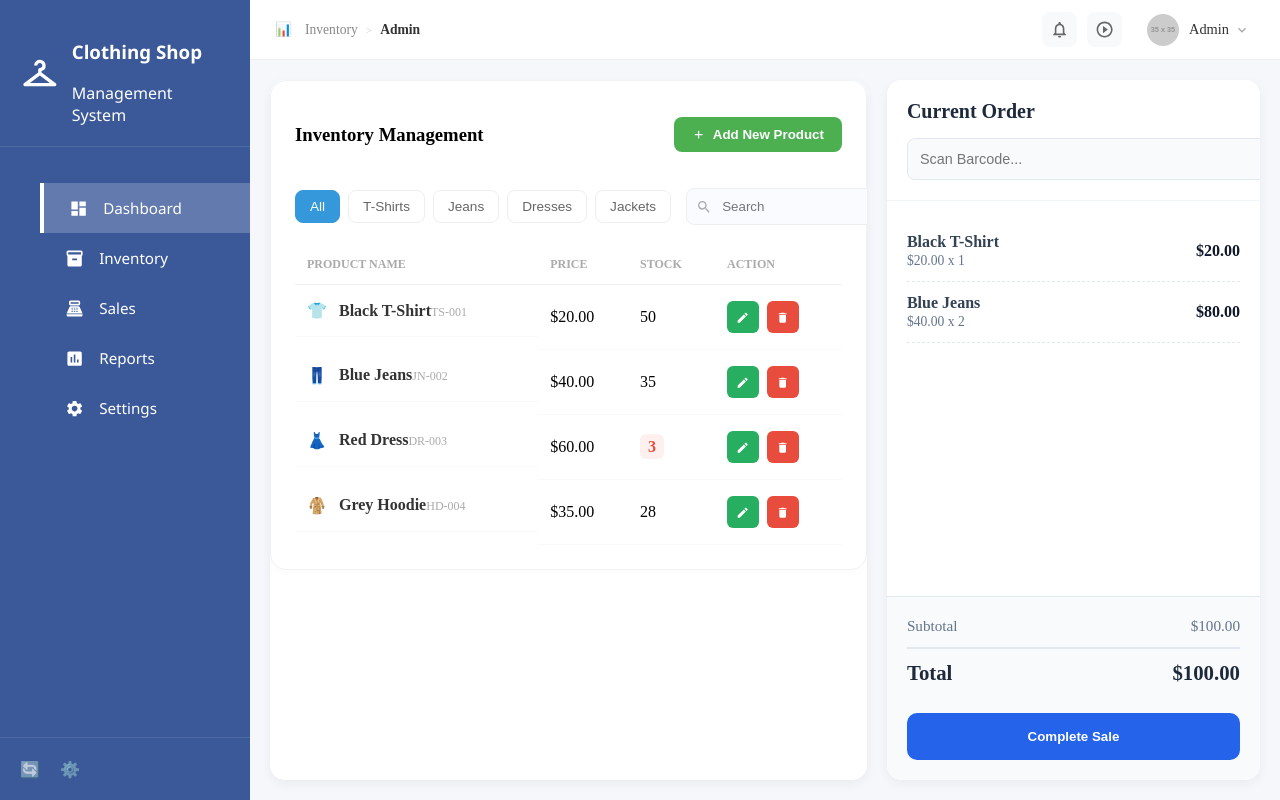
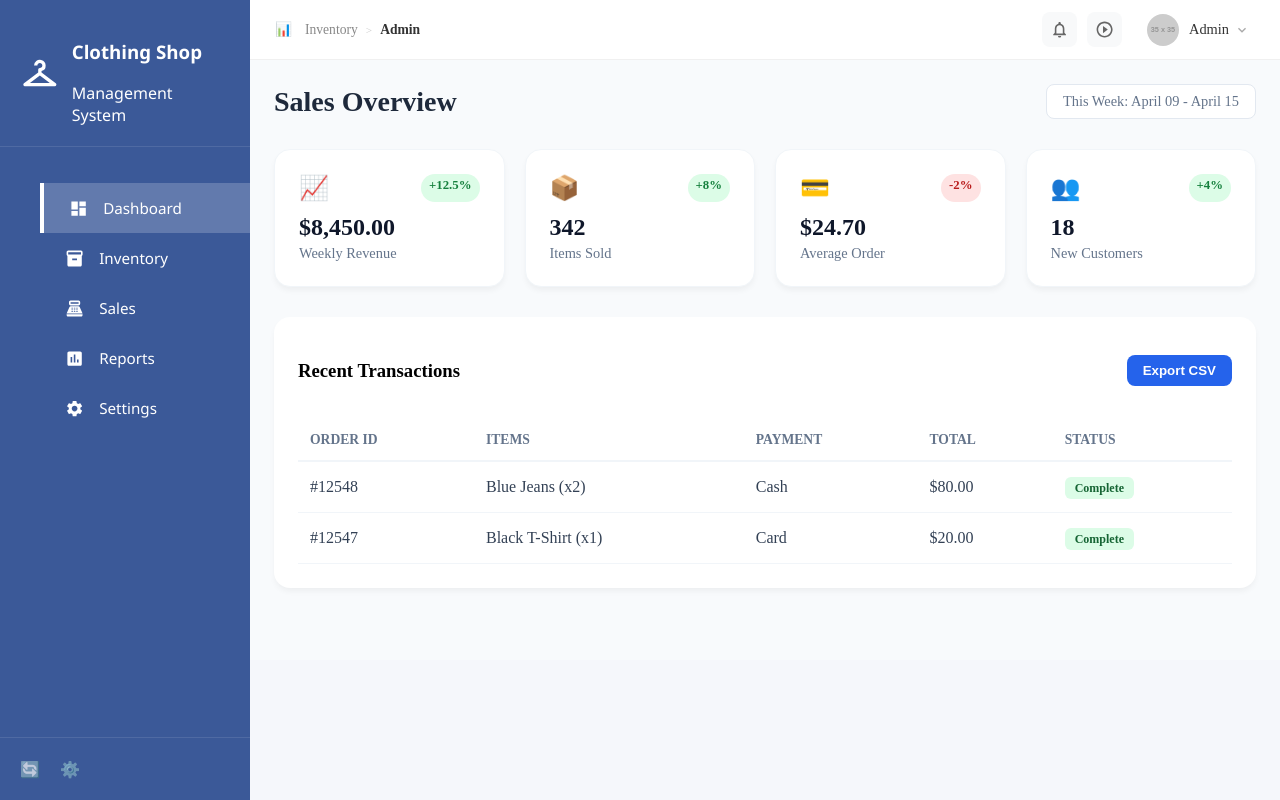
Before and after one commit to RasikaMadushanka/cloth_shop, a React (Vite) app: page / in a window 1280 px wide. Built offline with nearby package versions, Linux system fonts and the light colour scheme.

Commit message:
sales overview component add css

```diff
--- a/src/App.tsx
+++ b/src/App.tsx
@@ -2,6 +2,7 @@ import './App.css'
 import InventoryBilling from './components/inventory/inventoryBilling/InventoryBilling'
 import ItemManagement from './components/inventory/ItemManagement'
 import Clothnav from './components/navbar/Clothnav'
+import Sales from './components/Sales/Sales'
 import Topheader from './components/topheader/Topheader'
 
 function App() {
@@ -10,16 +11,8 @@ function App() {
       <Clothnav />
       <div className="main-content">
         <Topheader />
-        <div className="inventory-row">
-          {/* LEFT SIDE: Management & Product Grid */}
-          <div className="left-panel">
-            <ItemManagement />
-          </div>
-
-          {/* RIGHT SIDE: Dedicated Billing Sidebar */}
-          <div className="right-panel">
-            <InventoryBilling />
-          </div>
+        <div className="sales_overview">
+        <Sales></Sales>
         </div>
       </div>
     </div>
--- /dev/null
+++ b/src/components/Sales/Sales.css
@@ -0,0 +1,135 @@
+.sales-page-container {
+  padding: 24px;
+  display: flex;
+  flex-direction: column;
+  gap: 30px;
+  background-color: #f8fafc;
+  height: 100%;
+  overflow-y: auto;
+}
+
+.sales-header {
+  display: flex;
+  justify-content: space-between;
+  align-items: center;
+}
+
+.sales-header h1 {
+  font-size: 1.75rem;
+  color: #1e293b;
+  margin: 0;
+}
+
+.date-picker {
+  background: white;
+  padding: 8px 16px;
+  border-radius: 8px;
+  border: 1px solid #e2e8f0;
+  font-size: 0.9rem;
+  color: #64748b;
+}
+
+/* KPI Grid */
+.sales-stats-grid {
+  display: grid;
+  grid-template-columns: repeat(auto-fit, minmax(220px, 1fr));
+  gap: 20px;
+}
+
+.sales-stat-card {
+  background: white;
+  padding: 24px;
+  border-radius: 16px;
+  box-shadow: 0 4px 6px -1px rgba(0, 0, 0, 0.05);
+  border: 1px solid #f1f5f9;
+}
+
+.stat-header {
+  display: flex;
+  justify-content: space-between;
+  margin-bottom: 12px;
+}
+
+.stat-icon {
+  font-size: 1.5rem;
+}
+
+.stat-trend {
+  font-size: 0.8rem;
+  font-weight: 700;
+  padding: 4px 8px;
+  border-radius: 20px;
+}
+
+.stat-trend.up { background: #dcfce7; color: #15803d; }
+.stat-trend.down { background: #fee2e2; color: #b91c1c; }
+
+.stat-value {
+  font-size: 1.5rem;
+  font-weight: 800;
+  color: #0f172a;
+  margin: 0;
+}
+
+.stat-label {
+  color: #64748b;
+  font-size: 0.9rem;
+  margin: 4px 0 0 0;
+}
+
+/* Table Section */
+.recent-sales-section {
+  background: white;
+  border-radius: 16px;
+  padding: 24px;
+  box-shadow: 0 4px 6px -1px rgba(0, 0, 0, 0.05);
+}
+
+.section-header {
+  display: flex;
+  justify-content: space-between;
+  align-items: center;
+  margin-bottom: 20px;
+}
+
+.sales-table {
+  width: 100%;
+  border-collapse: collapse;
+}
+
+.sales-table th {
+  text-align: left;
+  padding: 12px;
+  border-bottom: 2px solid #f1f5f9;
+  color: #64748b;
+  font-size: 0.85rem;
+  text-transform: uppercase;
+}
+
+.sales-table td {
+  padding: 16px 12px;
+  border-bottom: 1px solid #f1f5f9;
+  color: #334155;
+}
+
+.status-badge {
+  padding: 4px 10px;
+  border-radius: 6px;
+  font-size: 0.75rem;
+  font-weight: 700;
+}
+
+.status-badge.complete {
+  background: #dcfce7;
+  color: #166534;
+}
+
+.export-btn {
+  background: #2563eb;
+  color: white;
+  border: none;
+  padding: 8px 16px;
+  border-radius: 8px;
+  font-weight: 600;
+  cursor: pointer;
+}
--- a/src/components/Sales/Sales.tsx
+++ b/src/components/Sales/Sales.tsx
@@ -1,9 +1,75 @@
-import React from 'react'
+import './sales.css';
 
 function Sales() {
+  // Mock data for the weekly overview
+  const weeklyStats = [
+    { label: "Weekly Revenue", value: "$8,450.00", icon: "📈", trend: "+12.5%" },
+    { label: "Items Sold", value: "342", icon: "📦", trend: "+8%" },
+    { label: "Average Order", value: "$24.70", icon: "💳", trend: "-2%" },
+    { label: "New Customers", value: "18", icon: "👥", trend: "+4%" },
+  ];
+
   return (
-    <div>Sales</div>
-  )
+    <div className="sales-page-container">
+      <div className="sales-header">
+        <h1>Sales Overview</h1>
+        <div className="date-picker">
+          <span>This Week: April 09 - April 15</span>
+        </div>
+      </div>
+
+      {/* KPI Cards Grid */}
+      <div className="sales-stats-grid">
+        {weeklyStats.map((stat, index) => (
+          <div key={index} className="sales-stat-card">
+            <div className="stat-header">
+              <span className="stat-icon">{stat.icon}</span>
+              <span className={`stat-trend ${stat.trend.startsWith('+') ? 'up' : 'down'}`}>
+                {stat.trend}
+              </span>
+            </div>
+            <h3 className="stat-value">{stat.value}</h3>
+            <p className="stat-label">{stat.label}</p>
+          </div>
+        ))}
+      </div>
+
+      {/* Detailed Sales Table */}
+      <div className="recent-sales-section">
+        <div className="section-header">
+          <h3>Recent Transactions</h3>
+          <button className="export-btn">Export CSV</button>
+        </div>
+        <table className="sales-table">
+          <thead>
+            <tr>
+              <th>Order ID</th>
+              <th>Items</th>
+              <th>Payment</th>
+              <th>Total</th>
+              <th>Status</th>
+            </tr>
+          </thead>
+          <tbody>
+            <tr>
+              <td>#12548</td>
+              <td>Blue Jeans (x2)</td>
+              <td>Cash</td>
+              <td>$80.00</td>
+              <td><span className="status-badge complete">Complete</span></td>
+            </tr>
+            <tr>
+              <td>#12547</td>
+              <td>Black T-Shirt (x1)</td>
+              <td>Card</td>
+              <td>$20.00</td>
+              <td><span className="status-badge complete">Complete</span></td>
+            </tr>
+          </tbody>
+        </table>
+      </div>
+    </div>
+  );
 }
 
-export default Sales
+export default Sales;
```
